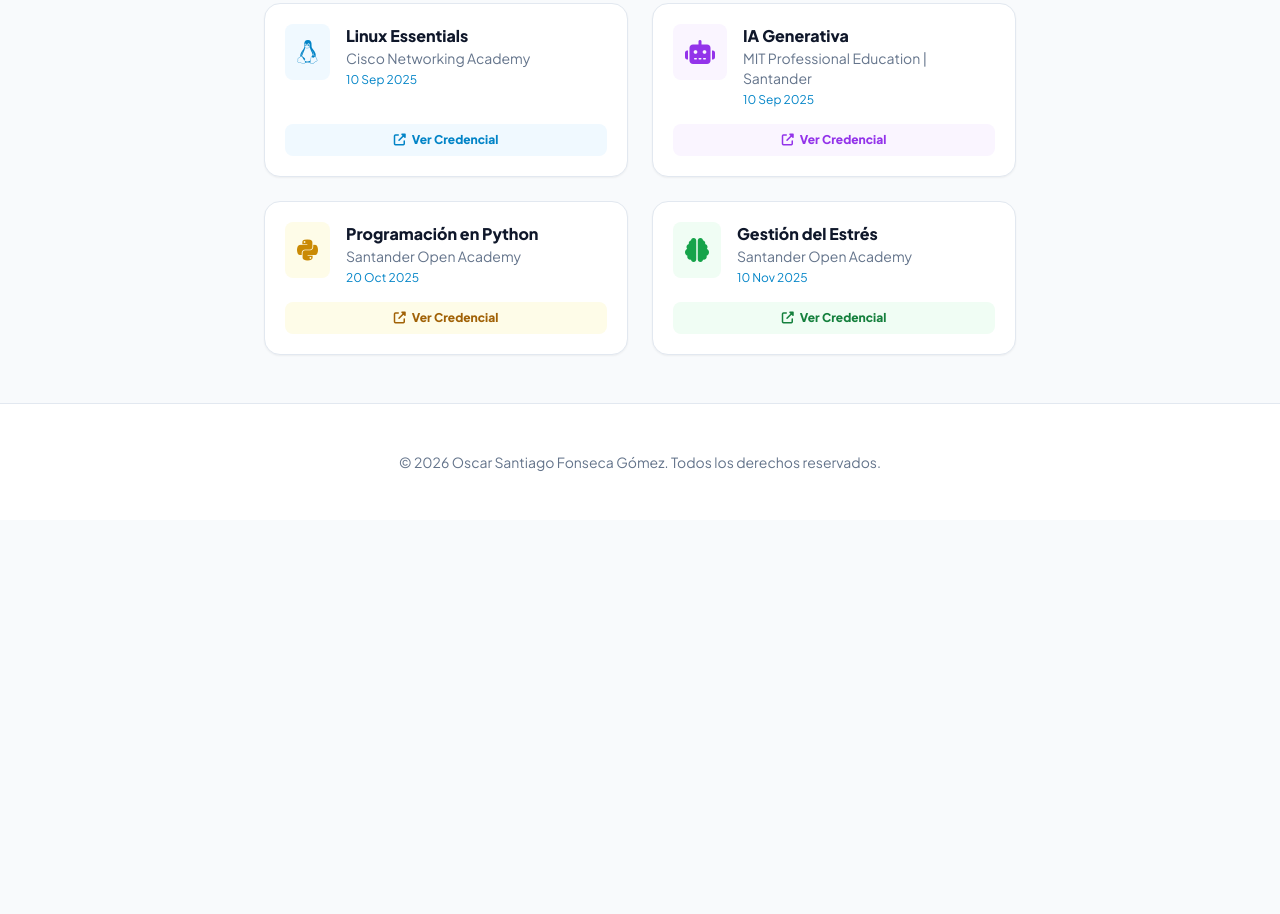
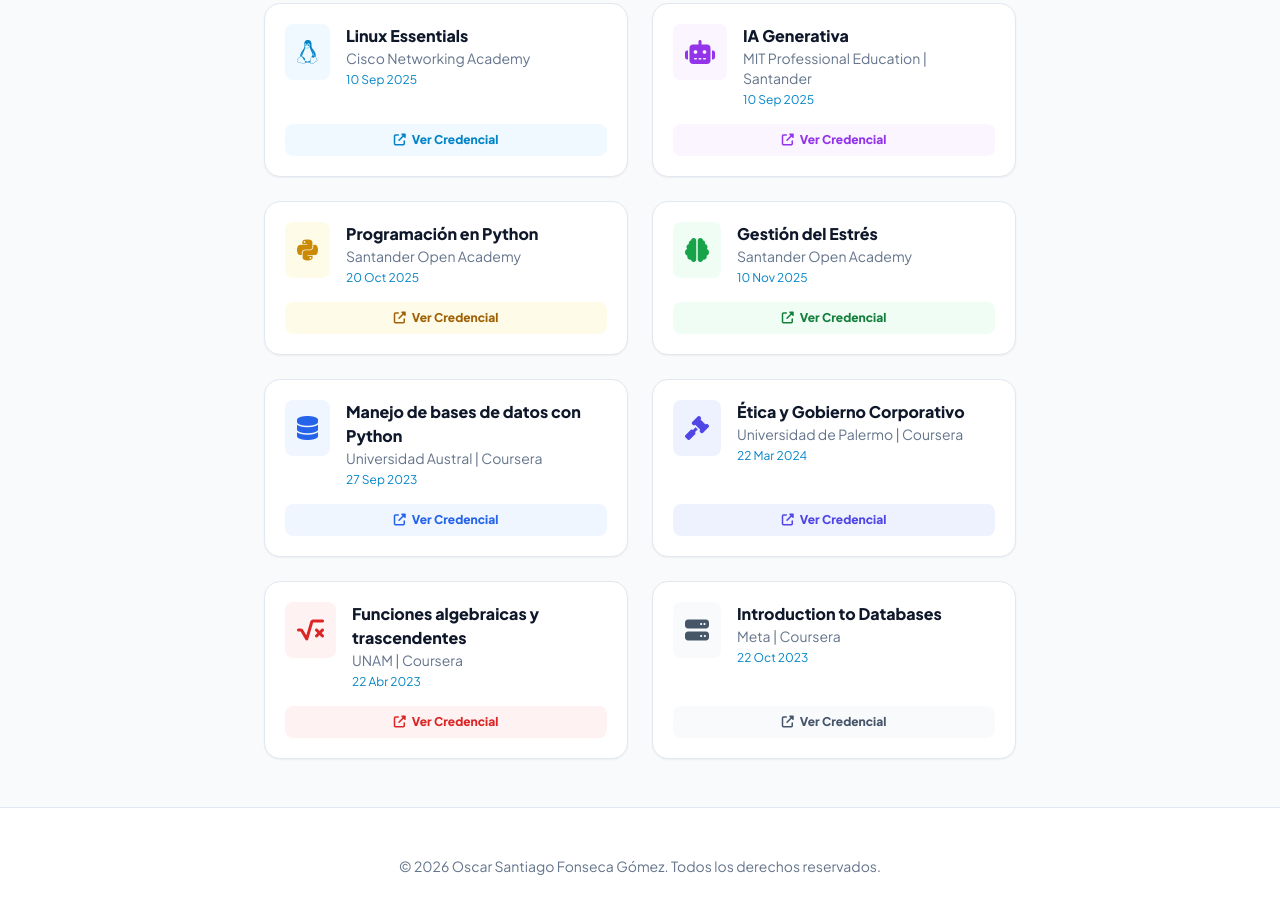
Before and after one commit to santiagofonseca13/Blog, a plain HTML site: page index.html in a window 1280 px wide. Shown: the part 2754-3668 px from the top of the page. Before the commit the page ends 3274 px from the top, so only its background shows below. Drawn offline with nearby package versions, Linux system fonts and the light colour scheme.

Commit message:
Update index.html

```diff
--- a/index.html
+++ b/index.html
@@ -280,6 +280,70 @@
                     </a>
                 </div>
 
+                <div class="bg-white border border-slate-200 p-5 rounded-2xl flex flex-col justify-between hover:border-sky-400 transition shadow-sm group">
+                    <div class="flex items-start gap-4">
+                        <div class="bg-blue-50 p-3 rounded-lg text-blue-600 group-hover:bg-blue-500 group-hover:text-white transition">
+                            <i class="fas fa-database text-2xl"></i>
+                        </div>
+                        <div>
+                            <h4 class="font-bold text-slate-900">Manejo de bases de datos con Python</h4>
+                            <p class="text-sm text-slate-500">Universidad Austral | Coursera</p>
+                            <p class="text-xs text-sky-600 font-medium mt-1">27 Sep 2023</p>
+                        </div>
+                    </div>
+                    <a href="https://1drv.ms/b/c/f1d2ce36a9ae2727/IQBiusuCvMNDS7HHqrLQCvU4AXk52pw9DBUS4RYIeSk4gU8?e=wUPoT3" target="_blank" class="mt-4 text-center text-xs font-bold text-blue-600 bg-blue-50 py-2 rounded-lg hover:bg-blue-100 transition">
+                        <i class="fas fa-external-link-alt mr-1"></i> Ver Credencial
+                    </a>
+                </div>
+
+                <div class="bg-white border border-slate-200 p-5 rounded-2xl flex flex-col justify-between hover:border-sky-400 transition shadow-sm group">
+                    <div class="flex items-start gap-4">
+                        <div class="bg-indigo-50 p-3 rounded-lg text-indigo-600 group-hover:bg-indigo-500 group-hover:text-white transition">
+                            <i class="fas fa-gavel text-2xl"></i>
+                        </div>
+                        <div>
+                            <h4 class="font-bold text-slate-900">Ética y Gobierno Corporativo</h4>
+                            <p class="text-sm text-slate-500">Universidad de Palermo | Coursera</p>
+                            <p class="text-xs text-sky-600 font-medium mt-1">22 Mar 2024</p>
+                        </div>
+                    </div>
+                    <a href="https://1drv.ms/b/c/f1d2ce36a9ae2727/IQBKcaRuM5o6QYiwEB8NRtvLARuH5NGcmtPcdE5wmtXxeU0?e=xzhrnG" target="_blank" class="mt-4 text-center text-xs font-bold text-indigo-600 bg-indigo-50 py-2 rounded-lg hover:bg-indigo-100 transition">
+                        <i class="fas fa-external-link-alt mr-1"></i> Ver Credencial
+                    </a>
+                </div>
+
+                <div class="bg-white border border-slate-200 p-5 rounded-2xl flex flex-col justify-between hover:border-sky-400 transition shadow-sm group">
+                    <div class="flex items-start gap-4">
+                        <div class="bg-red-50 p-3 rounded-lg text-red-600 group-hover:bg-red-500 group-hover:text-white transition">
+                            <i class="fas fa-square-root-variable text-2xl"></i>
+                        </div>
+                        <div>
+                            <h4 class="font-bold text-slate-900">Funciones algebraicas y trascendentes</h4>
+                            <p class="text-sm text-slate-500">UNAM | Coursera</p>
+                            <p class="text-xs text-sky-600 font-medium mt-1">22 Abr 2023</p>
+                        </div>
+                    </div>
+                    <a href="https://1drv.ms/b/c/f1d2ce36a9ae2727/IQAQhpgr79AaRYebqzwU80njAZNM-_QbrZ9spLFVX_QnCJ4?e=aUHyZB" target="_blank" class="mt-4 text-center text-xs font-bold text-red-600 bg-red-50 py-2 rounded-lg hover:bg-red-100 transition">
+                        <i class="fas fa-external-link-alt mr-1"></i> Ver Credencial
+                    </a>
+                </div>
+
+                <div class="bg-white border border-slate-200 p-5 rounded-2xl flex flex-col justify-between hover:border-sky-400 transition shadow-sm group">
+                    <div class="flex items-start gap-4">
+                        <div class="bg-slate-50 p-3 rounded-lg text-slate-600 group-hover:bg-slate-500 group-hover:text-white transition">
+                            <i class="fas fa-server text-2xl"></i>
+                        </div>
+                        <div>
+                            <h4 class="font-bold text-slate-900">Introduction to Databases</h4>
+                            <p class="text-sm text-slate-500">Meta | Coursera</p>
+                            <p class="text-xs text-sky-600 font-medium mt-1">22 Oct 2023</p>
+                        </div>
+                    </div>
+                    <a href="https://1drv.ms/b/c/f1d2ce36a9ae2727/IQC2-MgPbyX2SJsyGrZMn8SbAb9L5nXM_PDmoW1axp1UK64?e=AZaHzd" target="_blank" class="mt-4 text-center text-xs font-bold text-slate-600 bg-slate-50 py-2 rounded-lg hover:bg-slate-100 transition">
+                        <i class="fas fa-external-link-alt mr-1"></i> Ver Credencial
+                    </a>
+                </div>
+
             </div>
         </section>
     </main>
```
